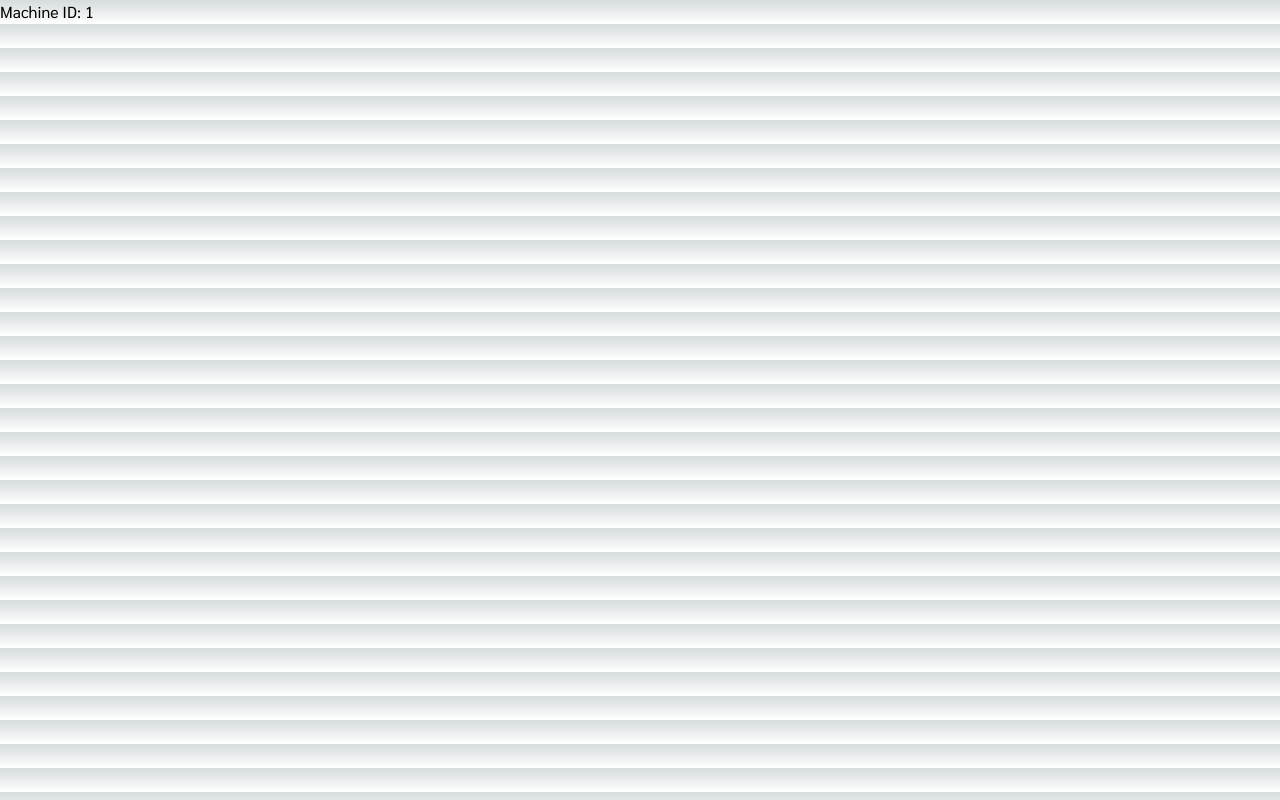
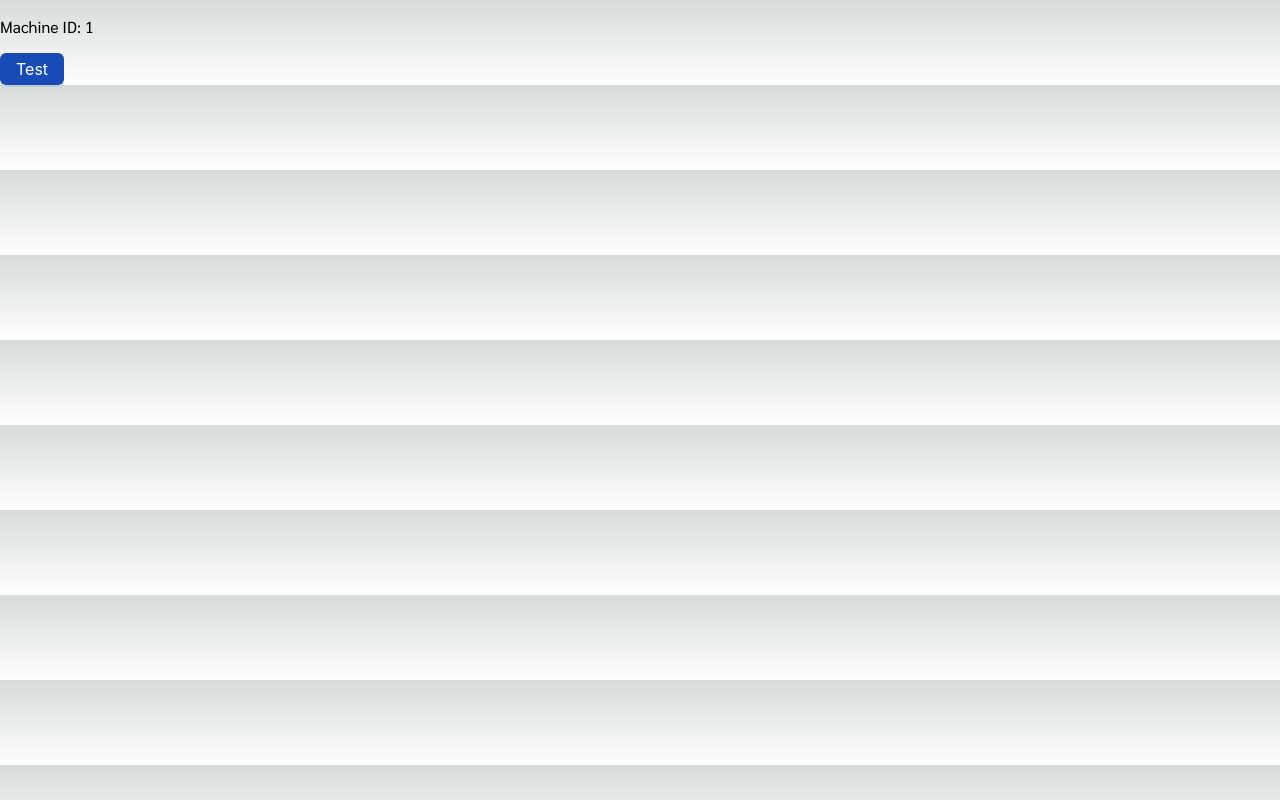
Before and after one commit to king-ppap/vending-machine, a Next.js app in the folder frontend/vending_machine/: page /machine/1 in a window 1280 px wide. Built offline with nearby package versions, Linux system fonts and the light colour scheme.

Commit message:
Fix css conflict

```diff
--- a/frontend/vending_machine/app/globals.css
+++ b/frontend/vending_machine/app/globals.css
@@ -1,5 +1,3 @@
-@tailwind base;
-@tailwind components;
 @tailwind utilities;
 
 :root {
@@ -17,6 +15,7 @@
 }
 
 body {
+  margin: 0px;
   color: rgb(var(--foreground-rgb));
   background: linear-gradient(
       to bottom,
--- a/frontend/vending_machine/app/machine/[uuid]/page.tsx
+++ b/frontend/vending_machine/app/machine/[uuid]/page.tsx
@@ -1,3 +1,10 @@
+import { Button } from 'antd';
+
 export default function Page({ params }: { params: { uuid: string } }) {
-    return <div>Machine ID: {params.uuid}</div>;
+    return (
+        <div>
+            <p>Machine ID: {params.uuid}</p>
+            <Button type="primary">Test</Button>
+        </div>
+    );
 }
--- a/frontend/vending_machine/app/page.tsx
+++ b/frontend/vending_machine/app/page.tsx
@@ -1,11 +1,12 @@
 'use client';
 import useSWR from 'swr';
-import { List, Typography } from 'antd';
+import { Button, List, Typography } from 'antd';
 import {
     IGetVendingMachineListResponse,
     IVendingMachine,
 } from '@/type/api/vending-machine';
 import AppLoadingFullScreen from '@/components/app/AppLoadingFullScreen';
+import { useRouter } from 'next/navigation';
 
 // import getConfig from 'next/config'
 // const { publicRuntimeConfig } = getConfig();
@@ -13,6 +14,12 @@ import AppLoadingFullScreen from '@/components/app/AppLoadingFullScreen';
 const fetcher = (url: string) => fetch(url).then((r) => r.json());
 
 export default function Home() {
+    const router = useRouter();
+
+    const onClickOpen = (uuid: string) => {
+        router.push(`machine/${uuid}`);
+    };
+
     const {
         data,
         error,
@@ -31,13 +38,22 @@ export default function Home() {
         <AppLoadingFullScreen />
     ) : (
         <List
-            header={<div>Machine List</div>}
+            header={<div className="font-bold">Machine List</div>}
             bordered
             dataSource={data.results}
             renderItem={(item: IVendingMachine) => (
                 <List.Item>
-                    <Typography.Text mark>[{item.uuid}]</Typography.Text>{' '}
-                    {item.name}
+                    <div className="w-full flex justify-between">
+                        <div>
+                            <Typography.Text mark>
+                                [{item.uuid}]
+                            </Typography.Text>{' '}
+                            {item.name}
+                        </div>
+                        <Button type="primary" onClick={() => onClickOpen(item.uuid)}>
+                            Open
+                        </Button>
+                    </div>
                 </List.Item>
             )}
             className="bg-white"
```
Also changed, not shown: 1 other file (tests, documents, lock files or other folders).
